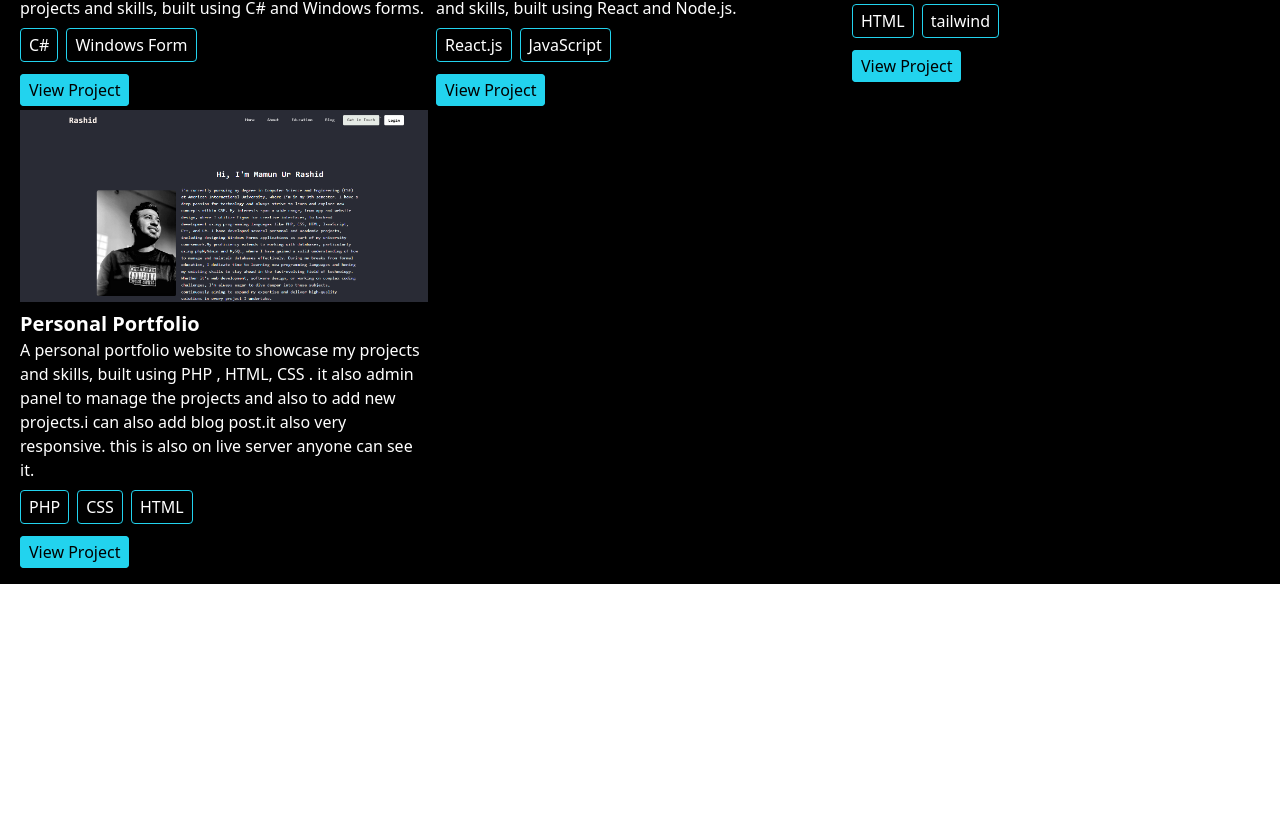
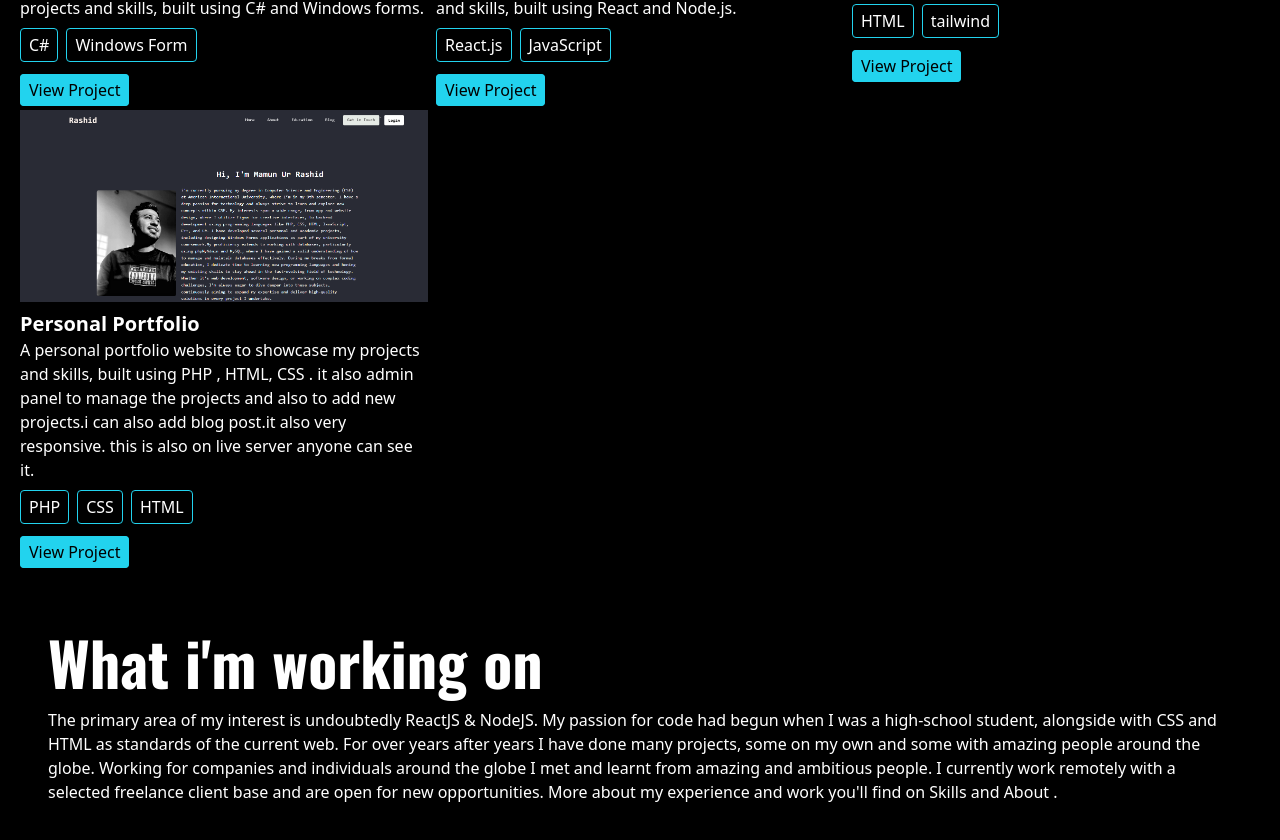
Before and after one commit to MamunUrRashidAIUB/portfolio-react, a React (Vite) app: page / in a window 1280 px wide. Shown: the part 1172-2012 px from the top of the page. Before the commit the page ends 1756 px from the top, so only its background shows below. Built offline with nearby package versions, Linux system fonts and the light colour scheme.

Commit message:
added new section and also some changes in logic in appjsx

```diff
--- a/src/App.jsx
+++ b/src/App.jsx
@@ -1,18 +1,30 @@
+import { useState } from "react";
 import Header from "./components/Header";
 import Intro from "./components/Intro";
 import MyPortfolio from "./components/MyPortfolio";
 import Projects from "./components/Projects";
+import Currentwork from "./components/Currentwork";
 const App = () => {
+  const [showProjectsOnly, setShowProjectsOnly] = useState(false);
+  const handleShowProjects = () => {
+    setShowProjectsOnly(true);
+  };
+  const handleShowHome = () => {
+    setShowProjectsOnly(false);
+  };
   return (
     <div>
-      <div>
-        <Header />
-        <Intro />
-        <MyPortfolio />
-        <Projects />
-      </div>
+      <Header onHomeClick={handleShowHome} />
+      {!showProjectsOnly && (
+        <>
+          <Intro />
+          <MyPortfolio onSeeMyWorkClick={handleShowProjects} />
+          <Projects />
+          <Currentwork />
+        </>
+      )}
+      {showProjectsOnly && <Projects />}
     </div>
   );
 };
-
 export default App;
--- /dev/null
+++ b/src/components/Currentwork.jsx
@@ -0,0 +1,40 @@
+import { renderAnimatedText } from "./TextAnimation";
+import Button from "./Button";
+
+const MyPortfolio = ({ onSeeMyWorkClick }) => {
+  const textpart1 = "What ";
+  const textpart2 = "i'm";
+  const textpart3 = " working ";
+  const textpart4 = "  on";
+
+  return (
+    <div className="p-6 sm:p-12 text-white bg-black lg:pl-30">
+      <div className="font-comforter">
+        <h2 className="text-4xl sm:text-6xl md:text-8xl lg:text-6xl font-bold">
+          {renderAnimatedText(textpart1)}
+          <span className="mx-2"></span>
+          {renderAnimatedText(textpart2)}
+          <span className="mx-2"></span>
+          {renderAnimatedText(textpart3)}
+          <span className="mx-2"></span>
+          {renderAnimatedText(textpart4)}
+        </h2>
+      </div>
+      <div className="mt-4">
+        <p>
+          The primary area of my interest is undoubtedly ReactJS & NodeJS. My
+          passion for code had begun when I was a high-school student, alongside
+          with CSS and HTML as standards of the current web. For over years
+          after years I have done many projects, some on my own and some with
+          amazing people around the globe. Working for companies and individuals
+          around the globe I met and learnt from amazing and ambitious people. I
+          currently work remotely with a selected freelance client base and are
+          open for new opportunities. More about my experience and work you'll
+          find on Skills and About .
+        </p>
+      </div>
+    </div>
+  );
+};
+
+export default MyPortfolio;
--- a/src/components/Intro.jsx
+++ b/src/components/Intro.jsx
@@ -15,7 +15,7 @@ const Intro = () => {
   };
 
   return (
-    <div>
+    <div id="home" >
       <div>
         <Lottie animationData={animation} className="absolute" />
       </div>
--- a/src/components/MyPortfolio.jsx
+++ b/src/components/MyPortfolio.jsx
@@ -1,15 +1,14 @@
 import { renderAnimatedText } from "./TextAnimation";
 import Button from "./Button";
-const MyPortfolio = () => {
-  const handleButtonClick = () => {
-    console.log("Button clicked!");
-  };
+
+const MyPortfolio = ({ onSeeMyWorkClick }) => {
   const textpart1 = "My";
   const textpart2 = "Portfolio";
+
   return (
-    <div className=" p-6 sm:p-12 text-white bg-black lg:pl-30">
+    <div className="p-6 sm:p-12 text-white bg-black lg:pl-30">
       <div className="font-comforter">
-        <h2 className="text-4xl sm:text-6xl md:text-8xl lg:text-6xl font-bold ">
+        <h2 className="text-4xl sm:text-6xl md:text-8xl lg:text-6xl font-bold">
           {renderAnimatedText(textpart1)}
           <span className="mx-2"></span>
           {renderAnimatedText(textpart2, textpart1.length)}
@@ -19,17 +18,14 @@ const MyPortfolio = () => {
         <p>
           A small gallery of recent projects chosen by me. I've done them all
           together from scratch. It's only a drop in the ocean compared to the
-          entire list. Interested to see some more? Visit my work page
+          entire list. Interested to see some more? Visit my work page.
         </p>
       </div>
       <div className="pl-3">
-        <Button
-          text="SEE MY WORK"
-          onClick={handleButtonClick}
-          className="mt-4"
-        />
+        <Button text="SEE MY WORK" onClick={onSeeMyWorkClick} className="mt-4" />
       </div>
     </div>
   );
 };
+
 export default MyPortfolio;
--- a/src/components/Nav.jsx
+++ b/src/components/Nav.jsx
@@ -1,11 +1,19 @@
 import { useState } from "react";
 const Nav = () => {
+
+  const scrollToSection = (section) => {
+    const element = document.getElementById(section);
+    if (element) {
+      element.scrollIntoView({ behavior: "smooth" }); // Smooth scroll to the element
+    }
+  };
+
   const [isOpen, setIsOpen] = useState(false);
   const toggleNavbar = () => setIsOpen(!isOpen);
   return (
     <div className="relative">
       <div className="hidden md:flex space-x-4 md:space-x-10 lg:space-x-20 pr-8  ">
-        <a href="#home" className="hover:text-cyan-400">Home</a>
+        <a href="#home" onClick={() => scrollToSection('home')} className="hover:text-cyan-400">Home</a>
         <a href="#about"className="hover:text-cyan-400">About</a>
         <a href="#projects"className="hover:text-cyan-400">Projects</a>
         <a href="#blogs"className="hover:text-cyan-400">Blogs</a>
--- a/src/components/Projects.jsx
+++ b/src/components/Projects.jsx
@@ -1,9 +1,9 @@
-import React from "react";
+
 import portfoliodata from "../portfolio.json";
 
 const Projects = () => {
   return (
-    <div className="p-4 bg-black text-white">
+    <div id="projects" className="p-4 bg-black text-white">
       <div className="grid grid-cols-1 sm:grid-cols-2 md:grid-cols-3">
         {portfoliodata.map((project) => (
           <div
```
